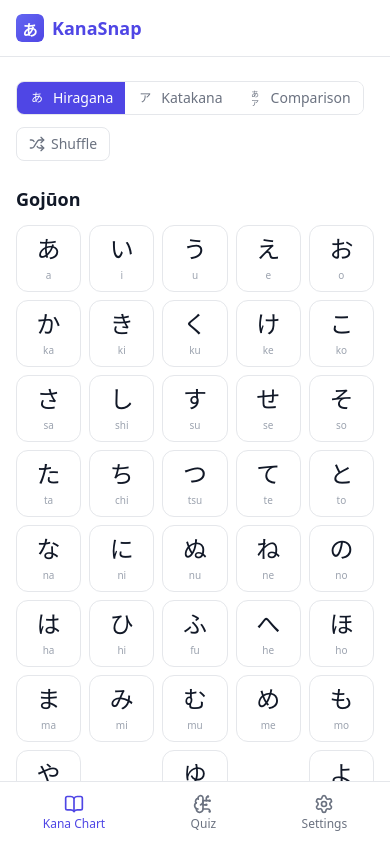
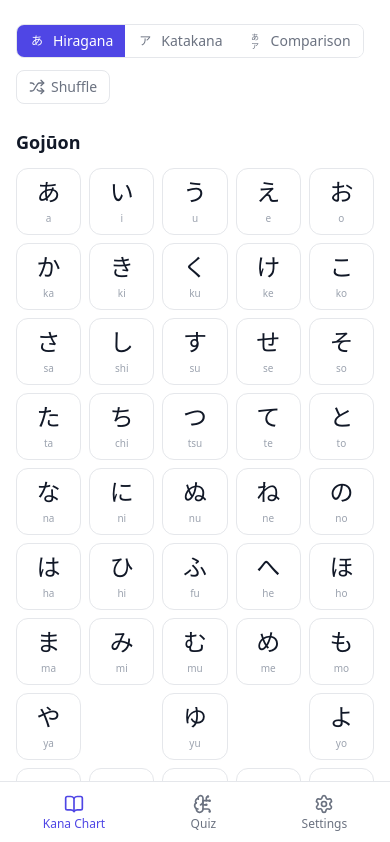
Before and after one commit to LGiki/kana-snap, a React (Vite) app: page / in a window 390 px wide. Shown: the top 842 px of the page. Built offline with nearby package versions, Linux system fonts and the light colour scheme.

Commit message:
refactor: extract AppIcon component and improve navigation layout
Extract inline SVG app icon into reusable AppIcon component. Refactor
Navigation to properly separate desktop top nav and mobile bottom nav
using a fragment wrapper. Update settings about section with centered
app icon and name.

```diff
--- /dev/null
+++ b/src/components/AppIcon.tsx
@@ -0,0 +1,30 @@
+export function AppIcon({ size = 28 }: { size?: number }) {
+	return (
+		<svg
+			xmlns="http://www.w3.org/2000/svg"
+			viewBox="0 0 512 512"
+			width={size}
+			height={size}
+			className="rounded-md"
+		>
+			<defs>
+				<linearGradient id="app-icon-bg" x1="0%" y1="0%" x2="100%" y2="100%">
+					<stop offset="0%" style={{ stopColor: "var(--color-primary-500)" }} />
+					<stop offset="100%" style={{ stopColor: "var(--color-primary-600)" }} />
+				</linearGradient>
+			</defs>
+			<rect width="512" height="512" rx="96" fill="url(#app-icon-bg)" />
+			<text
+				x="256"
+				y="300"
+				fontFamily="serif"
+				fontSize="280"
+				fill="white"
+				textAnchor="middle"
+				dominantBaseline="central"
+			>
+				あ
+			</text>
+		</svg>
+	);
+}
--- a/src/components/Navigation.tsx
+++ b/src/components/Navigation.tsx
@@ -1,6 +1,7 @@
 import { Link } from "@tanstack/react-router";
 import { BookOpen, BrainCircuit, Settings } from "lucide-react";
 import { useTranslation } from "react-i18next";
+import { AppIcon } from "#/components/AppIcon";
 
 const navItems = [
 	{ to: "/", labelKey: "nav.chart", icon: BookOpen },
@@ -12,32 +13,19 @@ export function Navigation() {
 	const { t } = useTranslation();
 
 	return (
-		<nav className="border-b border-(--color-border) bg-(--color-surface) sticky top-0 z-50">
+		<>
+			{/* Desktop top nav */}
+			<nav className="hidden sm:block border-b border-(--color-border) bg-(--color-surface) sticky top-0 z-50">
 				<div className="max-w-5xl mx-auto px-4">
 					<div className="flex items-center justify-between h-14">
 						<Link
 							to="/"
 							className="flex items-center gap-2 text-lg font-bold text-primary-600 dark:text-primary-400"
 						>
-						<svg
-							xmlns="http://www.w3.org/2000/svg"
-							viewBox="0 0 512 512"
-							width={28}
-							height={28}
-							className="rounded-md"
-						>
-							<defs>
-								<linearGradient id="nav-icon-bg" x1="0%" y1="0%" x2="100%" y2="100%">
-									<stop offset="0%" style={{ stopColor: "var(--color-primary-500)" }} />
-									<stop offset="100%" style={{ stopColor: "var(--color-primary-600)" }} />
-								</linearGradient>
-							</defs>
-							<rect width="512" height="512" rx="96" fill="url(#nav-icon-bg)" />
-							<text x="256" y="300" fontFamily="serif" fontSize="280" fill="white" textAnchor="middle" dominantBaseline="central">あ</text>
-						</svg>
+							<AppIcon size={28} />
 							KanaSnap
 						</Link>
-					<div className="hidden sm:flex items-center gap-1">
+						<div className="flex items-center gap-1">
 							{navItems.map((item) => (
 								<Link
 									key={item.to}
@@ -51,6 +39,7 @@ export function Navigation() {
 						</div>
 					</div>
 				</div>
+			</nav>
 			{/* Mobile bottom nav */}
 			<div className="sm:hidden fixed bottom-0 left-0 right-0 border-t border-(--color-border) bg-(--color-surface) z-50">
 				<div className="flex justify-around py-2">
@@ -66,6 +55,6 @@ export function Navigation() {
 					))}
 				</div>
 			</div>
-		</nav>
+		</>
 	);
 }
--- a/src/routes/settings.tsx
+++ b/src/routes/settings.tsx
@@ -13,6 +13,7 @@ import {
 } from "lucide-react";
 import { useCallback, useRef, useState } from "react";
 import { useTranslation } from "react-i18next";
+import { AppIcon } from "#/components/AppIcon";
 import { ConfirmDialog } from "#/components/ConfirmDialog";
 import { type ColorSchemeId, colorSchemes } from "#/data/colorSchemes";
 import {
@@ -413,9 +414,10 @@ function SettingsPage() {
 
 			{/* About */}
 			<section className="rounded-2xl border border-(--color-border) bg-(--color-surface) overflow-hidden">
-				<h2 className="px-4 pt-4 pb-2 text-sm font-semibold text-(--color-text-secondary) uppercase tracking-wider">
-					{t("settings.sectionAbout")}
-				</h2>
+				<div className="px-4 pt-4 pb-3 flex flex-col items-center gap-1">
+					<AppIcon size={56} />
+					<span className="text-lg font-bold">KanaSnap</span>
+				</div>
 				<div className="px-4 pb-4 space-y-2 text-sm">
 					<div className="flex justify-between">
 						<span className="text-(--color-text-secondary)">
```
Lines whose indentation alone changed are shown as unchanged.
